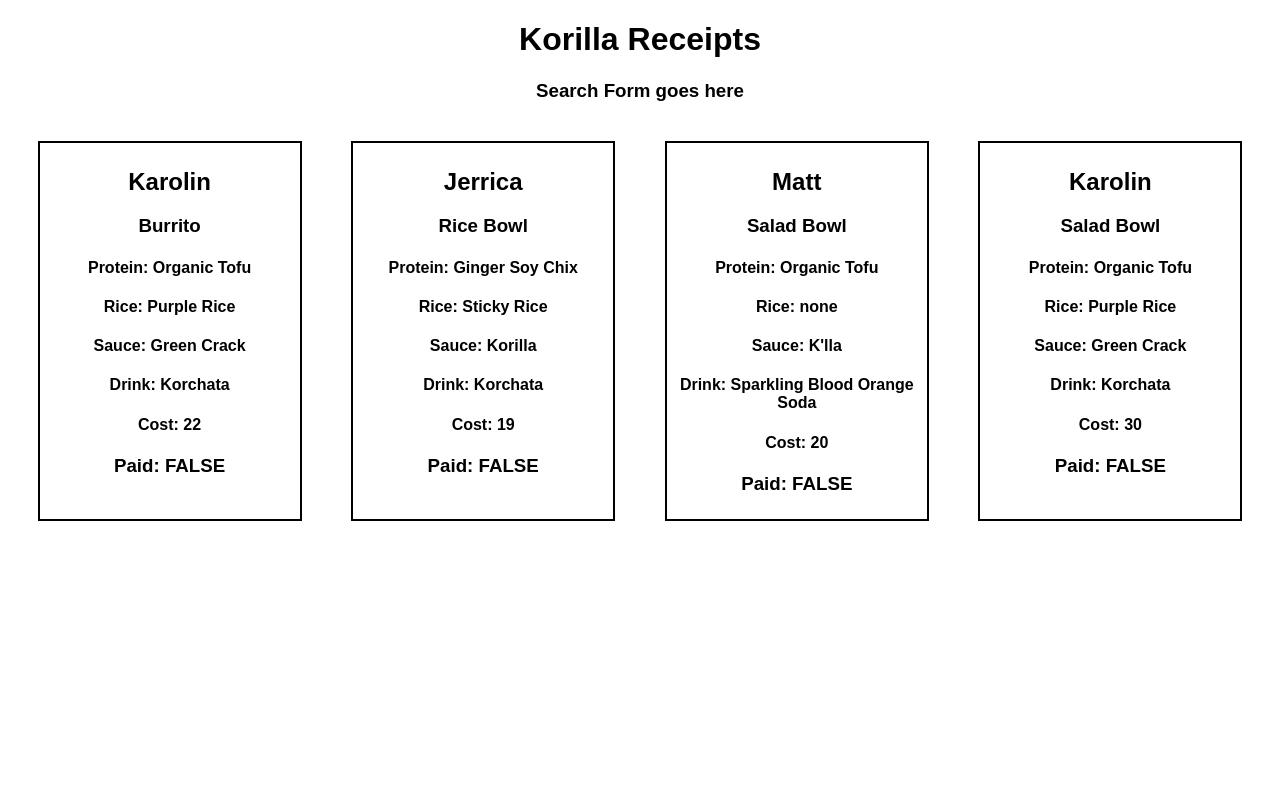
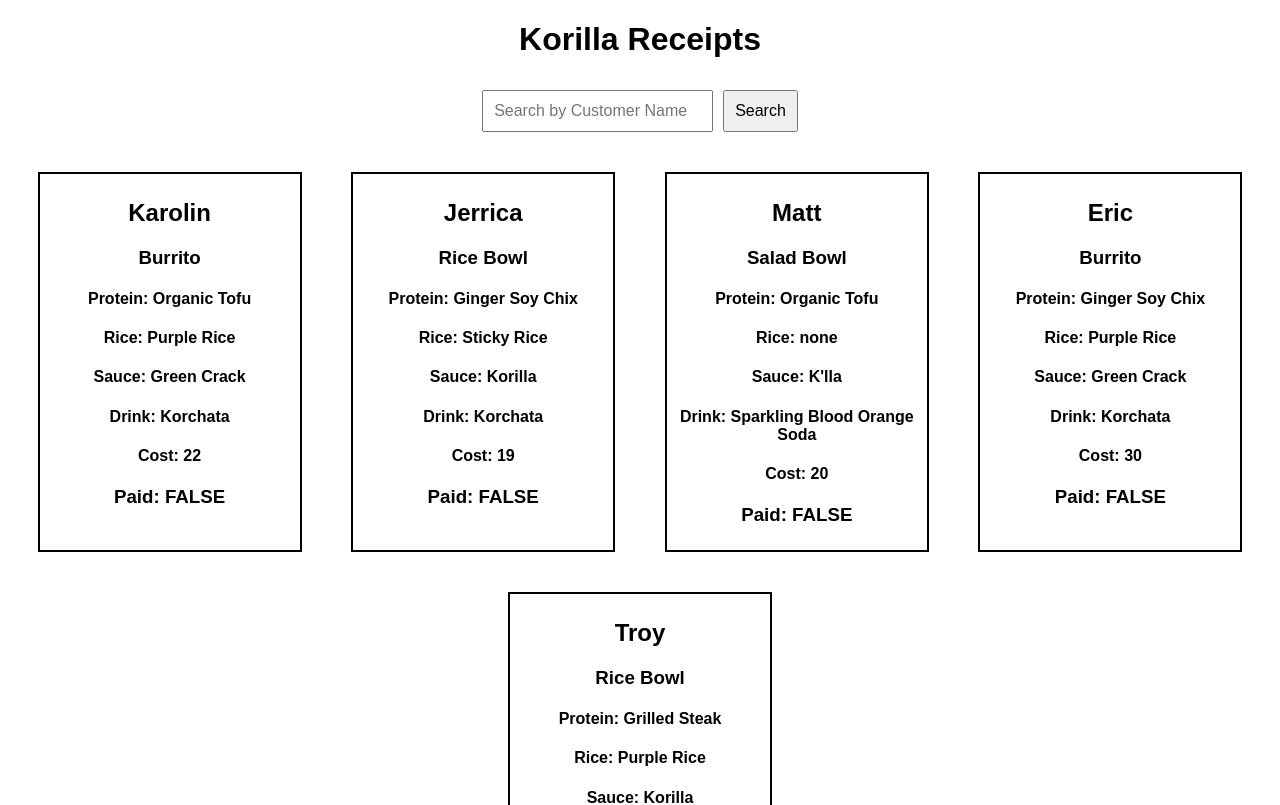
Before and after one commit to jajoyce/React-Korilla-Receipts, a React (Create React App) app: page / in a window 1280 px wide. Shown: the top 805 px of the page. Built offline with nearby package versions, Linux system fonts and the light colour scheme.

Commit message:
Complete parts 1 and 2. Create search form. Use controlled form component with onChange and useState. Lift state to App, filter data by search term and render results.

```diff
--- a/src/App.js
+++ b/src/App.js
@@ -5,14 +5,25 @@ import Form from "./components/Form";
 import Receipts from "./components/Receipts";
 
 export default function App() {
-  const [receipt, setReceipt] = useState(receiptsData);
+  const [receipts, setReceipts] = useState(receiptsData);
+
+  const searchReceipts = (searchTerm) => {
+    if (searchTerm === "") {
+      setReceipts(receiptsData);
+    } else {
+      setReceipts(
+        receiptsData.filter((receipt) =>
+          receipt.person.toLowerCase().includes(searchTerm.toLowerCase())
+        )
+      );
+    }
+  };
+
   return (
     <div className="App">
       <h1>Korilla Receipts</h1>
-      <Form />
-      <div className="receipts-container">
-        <Receipts receipts={receiptsData} />
-      </div>
+      <Form search={searchReceipts} />
+      <Receipts receipts={receipts} />
     </div>
   );
 }
--- a/src/components/Form.js
+++ b/src/components/Form.js
@@ -1,10 +1,28 @@
 import React, { useState } from "react";
 
-function Form(props) {
+function Form({ search }) {
+  const [term, setTerm] = useState("");
+
+  const handleChange = (e) => {
+    setTerm(e.target.value);
+  };
+
+  const handleSearch = (e) => {
+    e.preventDefault();
+    search(term);
+  };
+
   return (
-    <div>
-      <h3>Search Form goes here</h3>
-    </div>
+    <form onSubmit={handleSearch}>
+      <input
+        type="text"
+        onChange={handleChange}
+        value={term}
+        name="searchTerm"
+        placeholder="Search by Customer Name"
+      />
+      <input type="submit" value="Search" />
+    </form>
   );
 }
 
--- a/src/components/Receipts.js
+++ b/src/components/Receipts.js
@@ -2,9 +2,13 @@ import React from "react";
 import Receipt from "./Receipt";
 
 function Receipts({ receipts }) {
-  return receipts.map((receipt) => (
-    <Receipt receipt={receipt} key={receipt.id} />
-  ));
+  return (
+    <div className="receipts-container">
+      {receipts.map((receipt) => (
+        <Receipt receipt={receipt} key={receipt.id} />
+      ))}
+    </div>
+  );
 }
 
 export default Receipts;
--- a/src/receiptData.js
+++ b/src/receiptData.js
@@ -40,16 +40,29 @@ const receipts = [
   },
   {
     id: 4,
-    person: "Karolin",
+    person: "Eric",
     order: {
-      main: "Salad Bowl",
-      protein: "Organic Tofu",
+      main: "Burrito",
+      protein: "Ginger Soy Chix",
       rice: "Purple Rice",
       sauce: "Green Crack",
       drink: "Korchata",
       cost: 30
     },
     paid: false
+  },
+  {
+    id: 5,
+    person: "Troy",
+    order: {
+      main: "Rice Bowl",
+      protein: "Grilled Steak",
+      rice: "Purple Rice",
+      sauce: "Korilla",
+      drink: "Korchata",
+      cost: 25
+    },
+    paid: false
   }
 ];
 
--- a/src/styles.css
+++ b/src/styles.css
@@ -7,6 +7,7 @@
   display: flex;
   flex-wrap: wrap;
   justify-content: space-evenly;
+  margin-top: 10px;
 }
 
 .receipt {
@@ -16,3 +17,13 @@
   padding: 5px;
   border: 2px solid #000;
 }
+
+input {
+  font-size: 16px;
+  padding: 10px;
+  margin: 10px 5px;
+}
+
+input[type="text"] {
+  min-width: 200px;
+}
```
